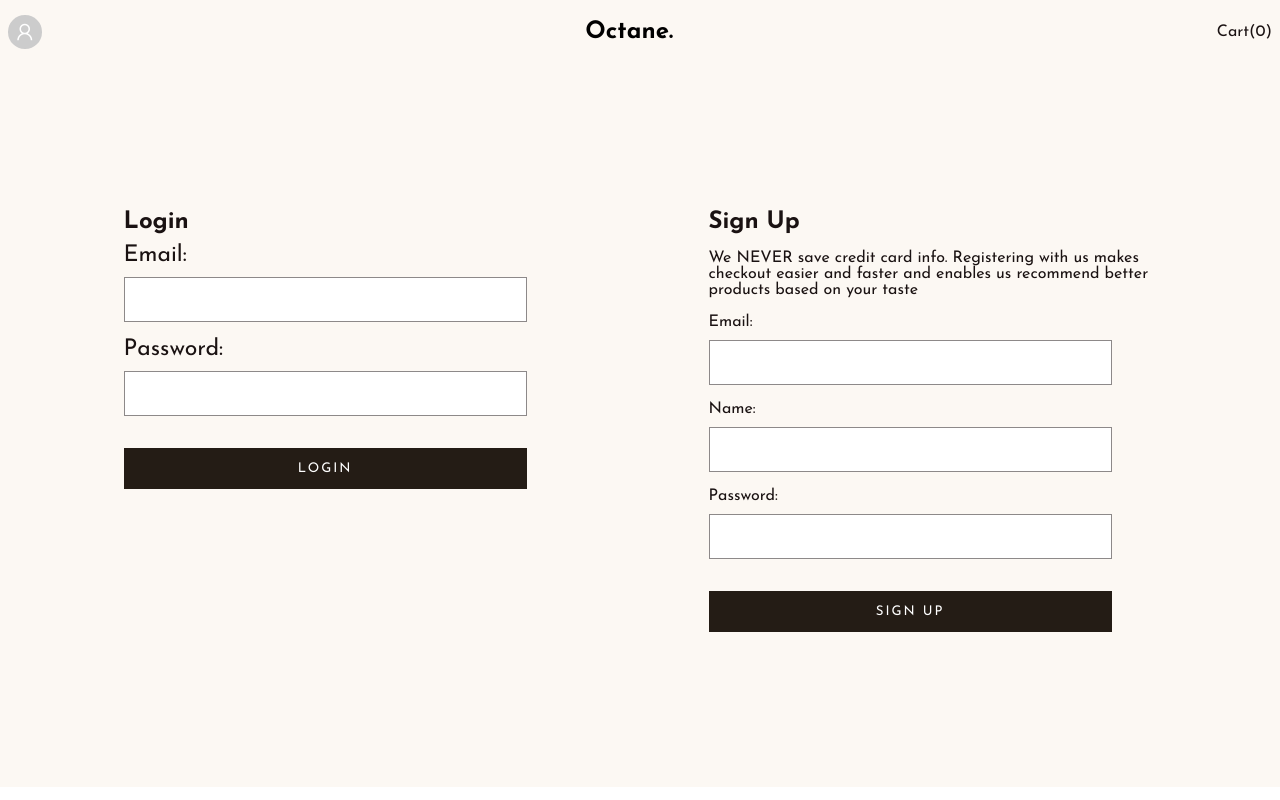
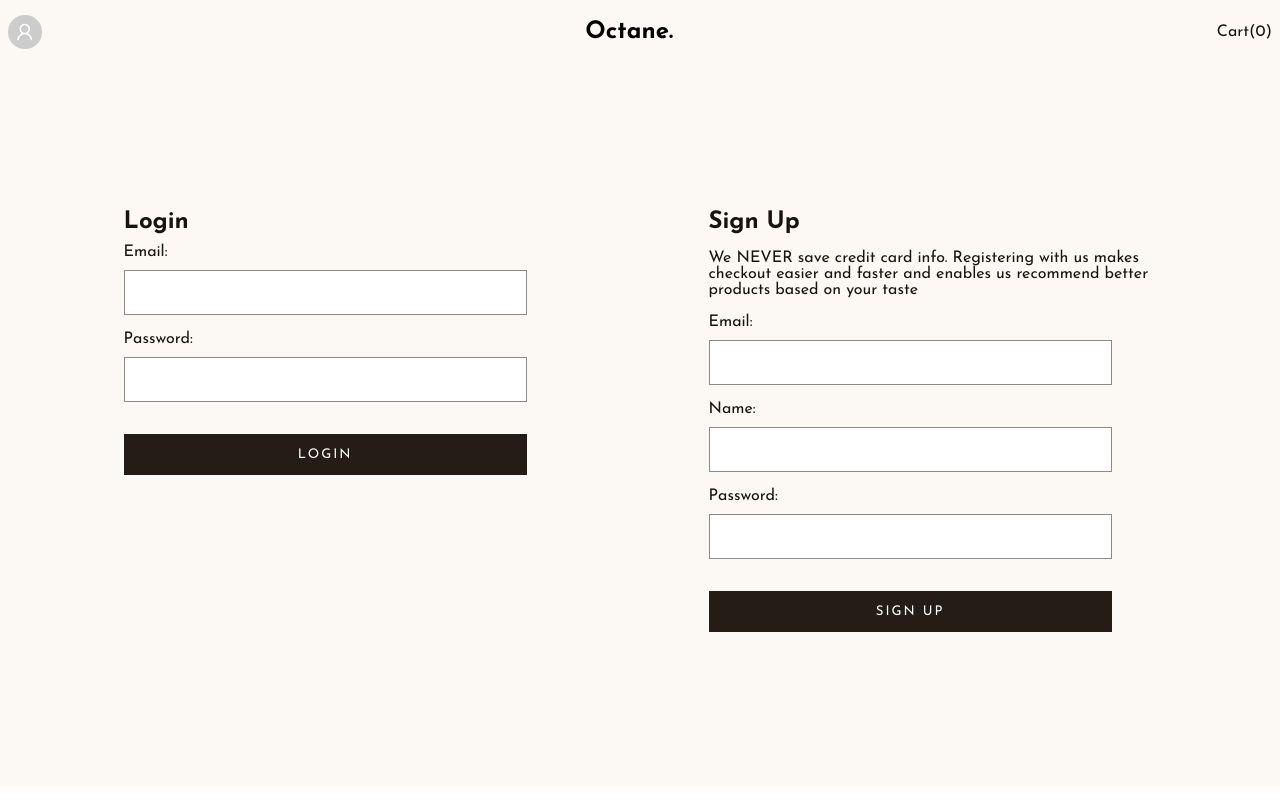
Before and after one commit to arinze19/TOP-React-project-4, a React (Create React App) app: page /auth in a window 1280 px wide. Shown: the top 800 px of the page. Built offline with nearby package versions, Linux system fonts and the light colour scheme.

Commit message:
minor fix

```diff
--- a/src/components/auth/Login.js
+++ b/src/components/auth/Login.js
@@ -26,7 +26,7 @@
         onSubmit={(e) => handleSubmit(e)}
         className='login-container__form-control'
       >
-        <label htmlFor='login-email'>Email:</label> <br />
+        <label htmlFor='email'>Email:</label> <br />
         <input
           type='text'
           name='email'
@@ -37,7 +37,7 @@
         />
         <br />
         <br />
-        <label htmlFor='login-password'>Password:</label> <br />
+        <label htmlFor='password'>Password:</label> <br />
         <input
           type='password'
           name='password'
--- a/src/components/auth/SignUp.js
+++ b/src/components/auth/SignUp.js
@@ -31,7 +31,7 @@
         onSubmit={(e) => handleSubmit(e)}
         className='sign-up-container__form-control'
       >
-        <label htmlFor='sign-up-email'>Email:</label> <br />
+        <label htmlFor='email'>Email:</label> <br />
         <input
           type='text'
           name='email'
@@ -42,7 +42,7 @@
         />
         <br />
         <br />
-        <label htmlFor='sign-up-name'>Name:</label> <br />
+        <label htmlFor='name'>Name:</label> <br />
         <input
           type='text'
           name='name'
@@ -53,7 +53,7 @@
         />
         <br />
         <br />
-        <label htmlFor='sign-up-password'>Password:</label> <br />
+        <label htmlFor='password'>Password:</label> <br />
         <input
           type='password'
           autoComplete='off'
--- a/src/styles/auth/login.css
+++ b/src/styles/auth/login.css
@@ -6,10 +6,6 @@
 .login-container__form-control {
   margin-top: 10px;
   margin-bottom: 10px;
-}
-
-.login-container__form-control label {
-  font-size: 23px;
 }
 
 .login-container__form-control input {
@@ -33,7 +29,9 @@
   .login-container {
     width: 100%;
     padding: 0;
+    margin-bottom: 3rem;
   }
+
   .login-container__form-control input {
     width: 100%;
   }
--- a/src/styles/auth/sign-up.css
+++ b/src/styles/auth/sign-up.css
@@ -6,10 +6,6 @@
 .sign-up-container__form-control {
   margin-top: 10px;
   margin-bottom: 10px;
-}
-
-.login-container__form-control label {
-  font-size: 23px;
 }
 
 .sign-up-container__form-control input {
```
